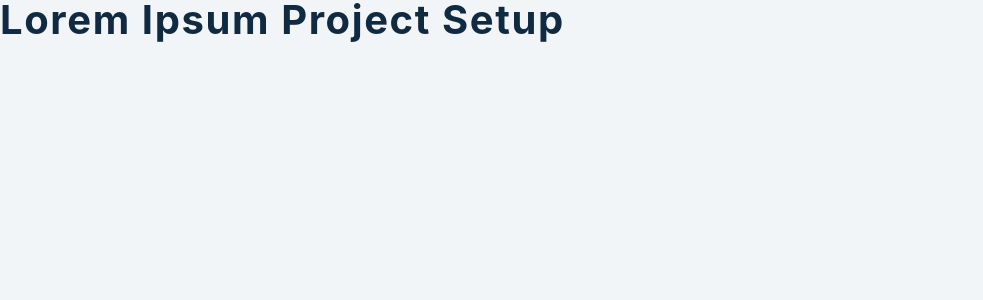
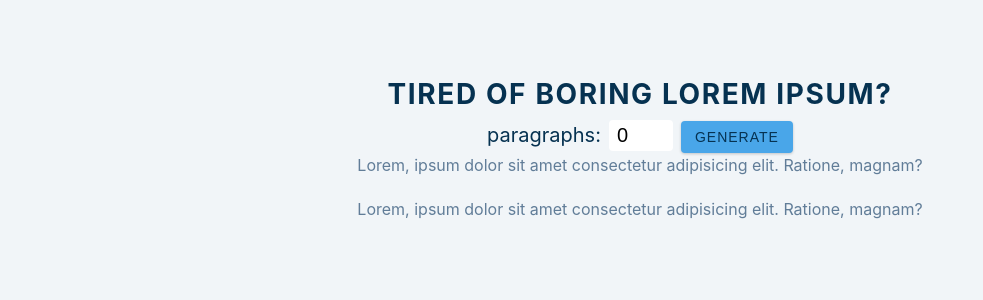
Before and after one commit to wkberezowski/react-projects, a React (Create React App) app: page / in a window 1280 px wide. Shown: the top 300 px of the page, without its empty margins (0-983 px from the left). Built offline with nearby package versions, Linux system fonts and the light colour scheme.

Commit message:
added structure

```diff
--- a/src/App.js
+++ b/src/App.js
@@ -1,11 +1,42 @@
 import React, { useState } from 'react';
 import data from './data';
 function App() {
+  const [count, setCount] = useState(0);
+  const [text, setText] = useState([]);
 
+  const handleSubmit = (e) => {
+    e.preventDefault();
+    console.log('hello world');
+  };
 
   return (
-  <h2>lorem ipsum project setup</h2>
-    )
+    <section className='section-center'>
+      <h3>tired of boring lorem ipsum?</h3>
+      <form className='lorem-from' onSubmit={handleSubmit}>
+        <label htmlFor='amount'>paragraphs:</label>
+        <input
+          type='number'
+          name='amount'
+          id='amount'
+          value={count}
+          onChange={(e) => setCount(e.target.value)}
+        />
+        <button type='submit' className='btn'>
+          generate
+        </button>
+      </form>
+      <article className='lorem-text'>
+        <p>
+          Lorem, ipsum dolor sit amet consectetur adipisicing elit. Ratione,
+          magnam?
+        </p>
+        <p>
+          Lorem, ipsum dolor sit amet consectetur adipisicing elit. Ratione,
+          magnam?
+        </p>
+      </article>
+    </section>
+  );
 }
 
 export default App;
```
